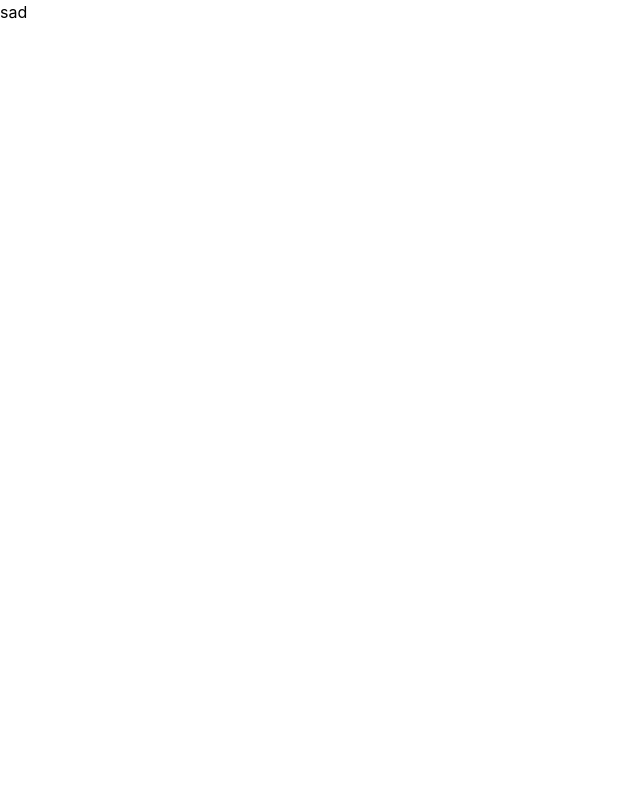
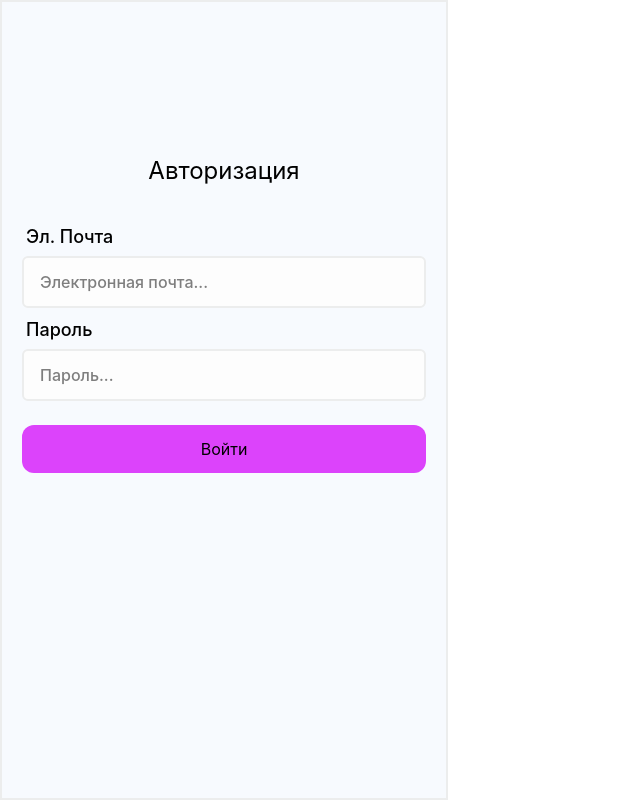
Before and after one commit to Marin322/AdvancedToDoReact, a React (Vite) app: page /auth in a window 1280 px wide. Shown: the whole page, without its empty margins (0-640 px from the left). Built offline with nearby package versions, Linux system fonts and the light colour scheme.

Commit message:
Добавлена библиотека tailwind-merge. Свёрстано модальное окно авторизации. Созданы два компонента Button и Input.

```diff
--- a/package.json
+++ b/package.json
@@ -12,7 +12,8 @@
   "dependencies": {
     "react": "^19.2.0",
     "react-dom": "^19.2.0",
-    "react-router-dom": "^7.13.0"
+    "react-router-dom": "^7.13.0",
+    "tailwind-merge": "^3.5.0"
   },
   "devDependencies": {
     "@eslint/js": "^9.39.1",
--- /dev/null
+++ b/src/features/auth-by-email/index.js
@@ -0,0 +1 @@
+export { AuthModal } from "./ui/AuthModal";
--- /dev/null
+++ b/src/features/auth-by-email/ui/AuthModal.jsx
@@ -0,0 +1,10 @@
+import { LoginForm } from "./LoginForm";
+export const AuthModal = () => {
+  return (
+    <div className="fixed inset-0 z-50 flex items-center justify-center bg-main-bg p-0 md:justify-start">
+      <aside className="md:pb-[15%] w-full bg-secondary-bg md:max-w-md border-border-secondary border-2 p-2 md:p-5 md:h-screen flex items-center">
+        <LoginForm/>
+      </aside>
+    </div>
+  );
+};
--- /dev/null
+++ b/src/features/auth-by-email/ui/LoginForm.jsx
@@ -0,0 +1,11 @@
+import { Input, Button } from "../../../shared"
+export const LoginForm = () => {
+    return (
+        <div className="flex flex-col items-center justify-center w-full gap-2">
+            <h1 className="text-2xl mb-7">Авторизация</h1>
+            <Input label="Эл. Почта" error="" placeholder="Электронная почта..."/>
+            <Input label="Пароль" error="" placeholder="Пароль..."/>
+            <Button children="Войти" className="mt-4"/>
+        </div>
+    )
+}
--- a/src/index.css
+++ b/src/index.css
@@ -2,7 +2,7 @@
 
 @theme {
     --color-main-bg: #ffffff;
-    --color-background-secondary: #f7fafe;
+    --color-secondary-bg: #f7fafe;
 
     --color-background-levelbg: #e0e1e1;
 
@@ -10,4 +10,9 @@
     --color-border-secondary: #eceded;
 
     --color-text-main: #000000;
+    --color-text-secondary: #ffffff;
+
+    --color-button-main-bg: #dc43fb;
+
+    --color-input-main-bg: #fdfdfd;
 }
--- a/src/pages/auth/ui/AuthPage.jsx
+++ b/src/pages/auth/ui/AuthPage.jsx
@@ -1,5 +1,8 @@
+import { AuthModal } from "../../../features/auth-by-email"
 export const AuthPage = () => {
     return (
-        <div>sad</div>
+        <div>
+            <AuthModal/>
+        </div>
     )
 }
--- /dev/null
+++ b/src/shared/index.js
@@ -0,0 +1,2 @@
+export { Input } from './ui/Input';
+export { Button } from './ui/Button';
--- /dev/null
+++ b/src/shared/ui/Button.jsx
@@ -0,0 +1,13 @@
+import { twMerge } from "tailwind-merge";
+export const Button = ({className="", variant = "primary", children, ...props}) => {
+    const baseStyles = "w-full px-4 py-3 rounded-xl cursor-pointer";
+
+    const variants = {
+        primary: "bg-button-main-bg text-text-main"
+    }
+    return (
+        <button className={twMerge(baseStyles, variants[variant], className)} {...props}>
+            {children}
+        </button>
+    );
+};
--- /dev/null
+++ b/src/shared/ui/Input.jsx
@@ -0,0 +1,25 @@
+export const Input = ({
+  label,
+  error,
+  type = "text",
+  className = "",
+  ...props
+}) => {
+  return (
+    <div className={`flex flex-col gap-1.5 w-full ${className}`}>
+      {label && (
+        <label className="text-[18px] font-medium text-text-main ml-1">
+          {label}
+        </label>
+      )}
+      <input type={type} {...props}
+        className={`bg-input-main-bg outline-none px-4 py-3 border-2 border-border-secondary w-full font-medium transition-all rounded-md ${
+          error ? "border-red-500" : ""
+        }`}
+      />
+      {error ?? (
+        <span className="text-red-500 text-xs font-medium animate-in fade-in slide-in-from-top-1 ml-1">{error}</span>
+      )}
+    </div>
+  );
+};
```
Also changed, not shown: 1 other file (tests, documents, lock files or other folders).
